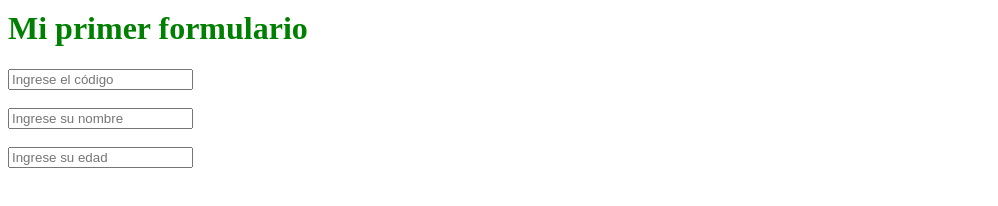
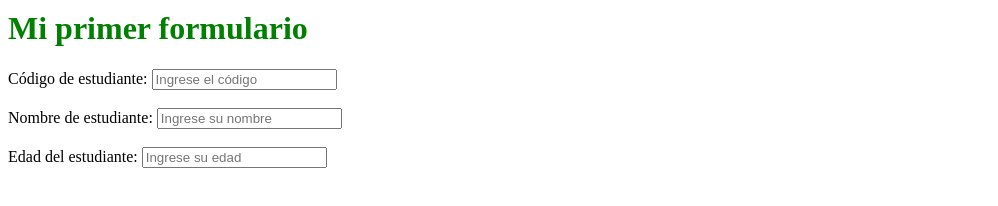
Before and after one commit to Dietmar1316/lunes07.github.io, a plain HTML site: page index.html in a window 1280 px wide. Shown: the part 526-732 px from the top of the page, without its empty margins (0-998 px from the left). Drawn offline with Linux system fonts and the light colour scheme.

Commit message:
Update index.html

```diff
--- a/index.html
+++ b/index.html
@@ -20,8 +20,11 @@
 
         <form>
             <h1 style="color: green">Mi primer formulario</h1>
+            <label for="codigo">Código de estudiante:</label>
             <input type="text" name="codigo" id="codigo" placeholder="Ingrese el código"><br><br>
+            <label for="nombre">Nombre de estudiante:</label>
             <input type="text" name="nombre" id="nombre" placeholder="Ingrese su nombre"><br><br>
+            <label for="edad">Edad del estudiante:</label>
             <input type="text" name="edad" id="edad" placeholder="Ingrese su edad"><br><br>
         </form>
 </body>
```
